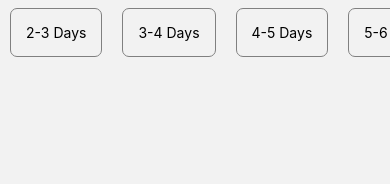
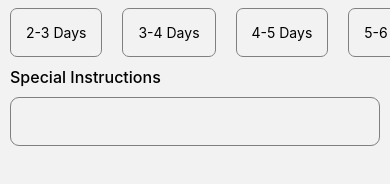
Before and after one commit to CPAD2023/CPAD2023SecATeam08, a React Native app: screen /PickUp in a window 390 px wide. Shown: the part 350-534 px from the top of the page. Built offline with nearby package versions, Linux system fonts and the light colour scheme; no server answers.

Commit message:
SPECIAL INSTRUCTION Change

```diff
--- a/screens/PickUpScreen.js
+++ b/screens/PickUpScreen.js
@@ -5,7 +5,7 @@ import { useSelector } from "react-redux";
 import { useNavigation } from "@react-navigation/native";
 
 const PickUpScreen = () => {
-    const [selectedDate, setSelectedDate] = useState("");
+  const [selectedDate, setSelectedDate] = useState("");
   const cart = useSelector((state) => state.cart.cart);
   const total = cart
     .map((item) => item.quantity * item.price)
@@ -13,6 +13,7 @@ const PickUpScreen = () => {
   const [selectedTime, setSelectedTime] = useState([]);
   const [delivery, setDelivery] = useState([]);
   const [address, setAddress] = useState("");
+  const [specialInstructions, setSpecialInstructions] = useState("");
   const deliveryTime = [
     {
       id: "0",
@@ -188,6 +189,19 @@ const PickUpScreen = () => {
             </Pressable>
           ))}
         </ScrollView>
+        <Text style={{ fontSize: 16, fontWeight: "500", marginHorizontal: 10 }}>
+          Special Instructions
+        </Text>
+        <TextInput
+          style={{
+            padding: 15,
+            borderColor: "gray",
+            borderWidth: 0.7,
+            borderRadius: 9,
+            margin: 10,
+          }}
+          onChangeText={(text) => setSpecialInstructions(text)}
+        />
       </SafeAreaView>
      {total === 0 ? null : (
         <Pressable
```
